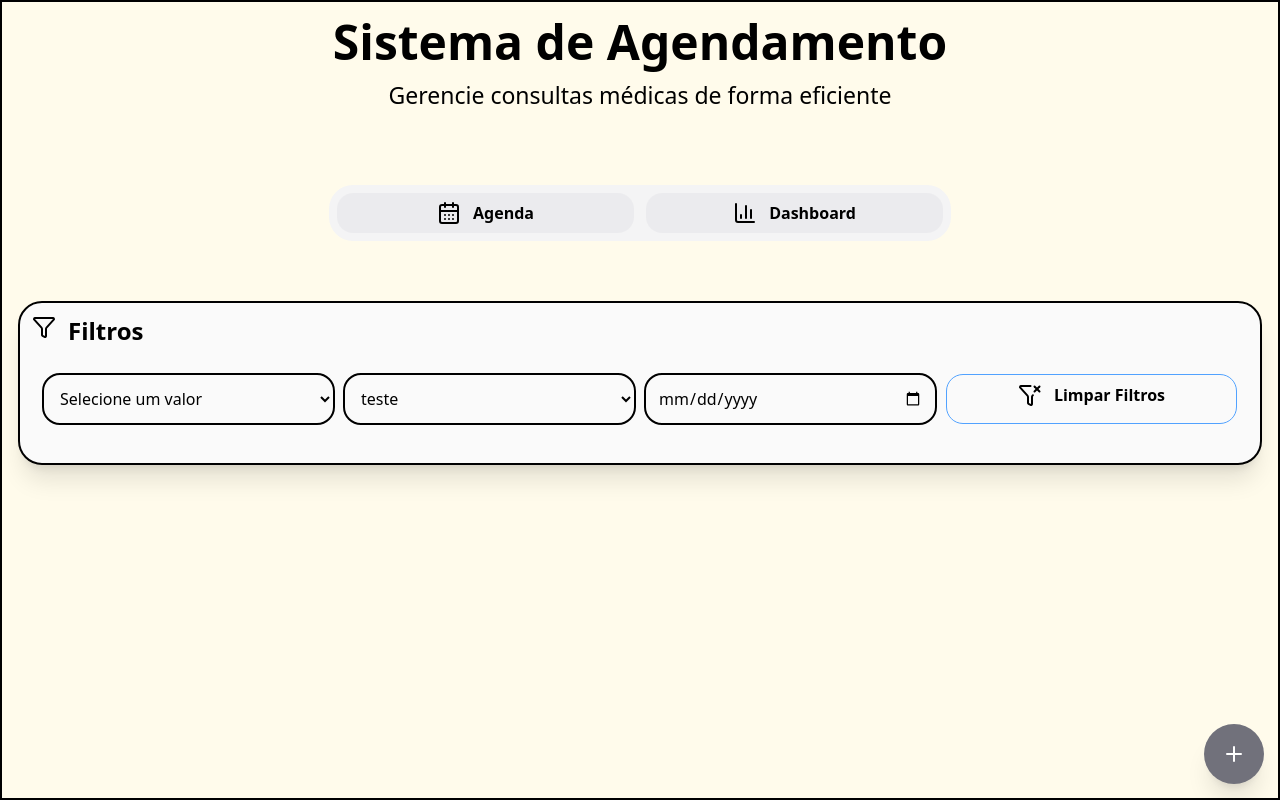
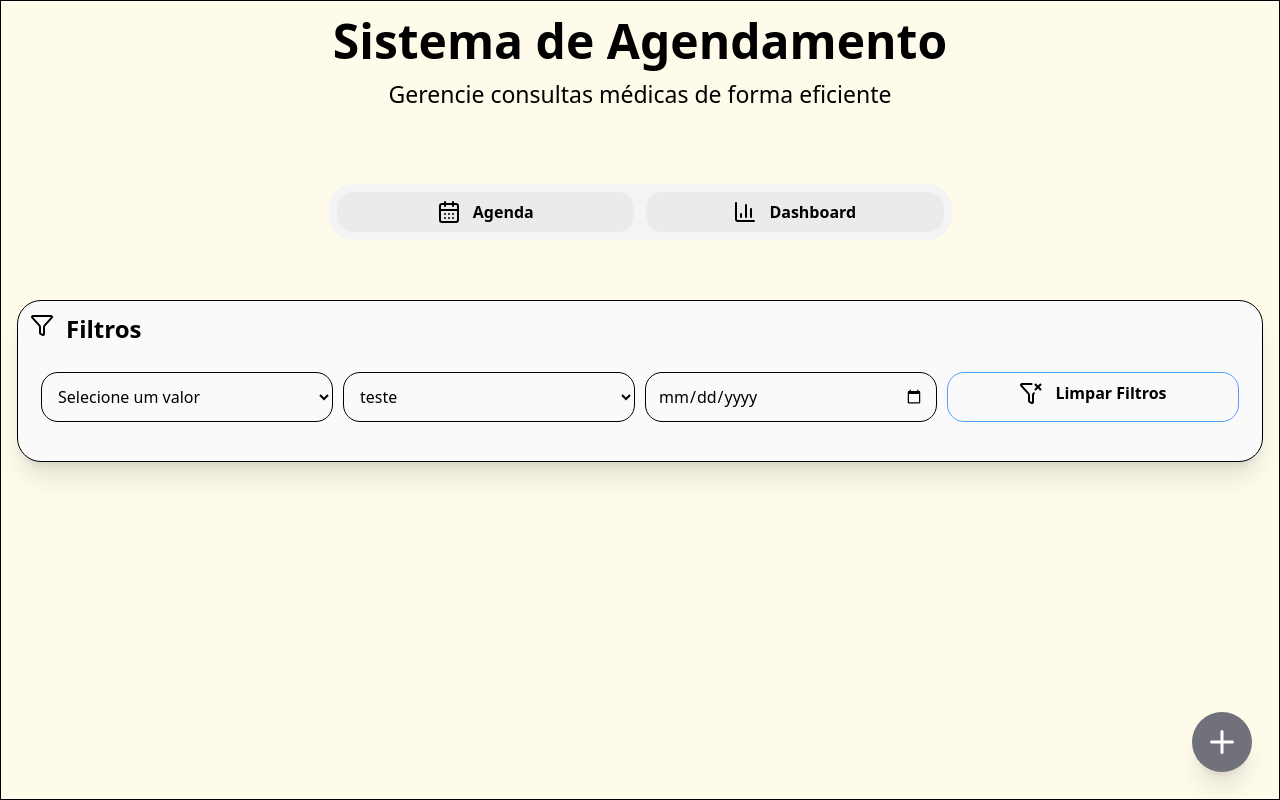
Before and after one commit to LipeDorrio/agenda_consulta, a React (Vite) app: page / in a window 1280 px wide. Built offline with nearby package versions, Linux system fonts and the light colour scheme.

Commit message:
feat: update input styles and improve layout in App component

```diff
--- a/src/App.tsx
+++ b/src/App.tsx
@@ -2,33 +2,42 @@ import { Funnel, FunnelX, Plus } from "lucide-react";
 import Navbar from "./components/Navbar";
 import Button from "./components/Button";
 import Input from "./components/Input";
+import { useState } from "react";
 
 function App() {
+  const [isModalOpen, setIsModalOpen] = useState(false);
+
   return (
-    <div className="h-screen w-screen flex flex-col border-2 bg-amber-50">
+    <div className="h-screen w-screen flex flex-col border-1 bg-amber-50">
       <div className="m-4">
         <Navbar />
-        <div className="border-2 p-3 bg-zinc-150 w-full rounded-3xl bg-zinc-50 shadow-xl">
+        <div className="border-1 p-3 bg-zinc-150 w-full rounded-3xl bg-zinc-50 shadow-xl">
           <h1 className="font-bold text-2xl flex gap-3">
             <Funnel />
             Filtros
           </h1>
           <div className="grid grid-cols-4 gap-3 p-3 rounded-2xl my-4">
             <select
-              className="outline-2 hover:outline-blue-900 rounded-2xl p-3 "
+              className="outline-1 hover:outline-blue-900 rounded-2xl p-3 "
               name=""
               id=""
             >
               <option value="">Option 1</option>
-              <option value="" disabled selected>Selecione um valor</option>
+              <option value="" disabled selected>
+                Selecione um valor
+              </option>
             </select>
             <select
-              className="outline-2 hover:outline-blue-900 rounded-2xl p-3 "
+              className="outline-1 hover:outline-blue-900 rounded-2xl p-3 "
               name=""
               id=""
             >
-              <option value="" disabled selected>Selecione um valor</option>
-              <option value="teste" selected>teste</option>
+              <option value="" disabled selected>
+                Selecione um valor
+              </option>
+              <option value="teste" selected>
+                teste
+              </option>
               <option value="">Option 2</option>
             </select>
             <Input type="date" />
@@ -39,8 +48,11 @@ function App() {
           </div>
         </div>
       </div>
-      <button className="w-15 h-15 bg-zinc-500 text-white p-3 rounded-full fixed bottom-4 right-4 shadow-xl hover:bg-zinc-600 transition duration-200 hover:scale-110">
-        <Plus className="absolute -translate-x-1/2 -translate-y-1/2 left-1/2 top-1/2" />
+      <button
+        onClick={() => {}}
+        className="w-15 h-15 bg-zinc-500 text-white p-3 rounded-full fixed bottom-7 right-7 shadow-xl hover:bg-zinc-600 transition duration-300 hover:scale-110"
+      >
+        <Plus className="flex items-center justify-center w-full h-full" />
       </button>
     </div>
   );
--- a/src/components/Input.tsx
+++ b/src/components/Input.tsx
@@ -5,7 +5,7 @@ type Props = {
 };
 
 function Input({ classe, type, placeholder }: Props) {
-  const padraoClasse = "outline-2 hover:outline-blue-900 rounded-2xl p-3";
+  const padraoClasse = "outline-1 hover:outline-blue-900 rounded-2xl p-3";
   return <input className={`${padraoClasse} ${classe}`} type={type} placeholder={placeholder} />;
 }
 
```
